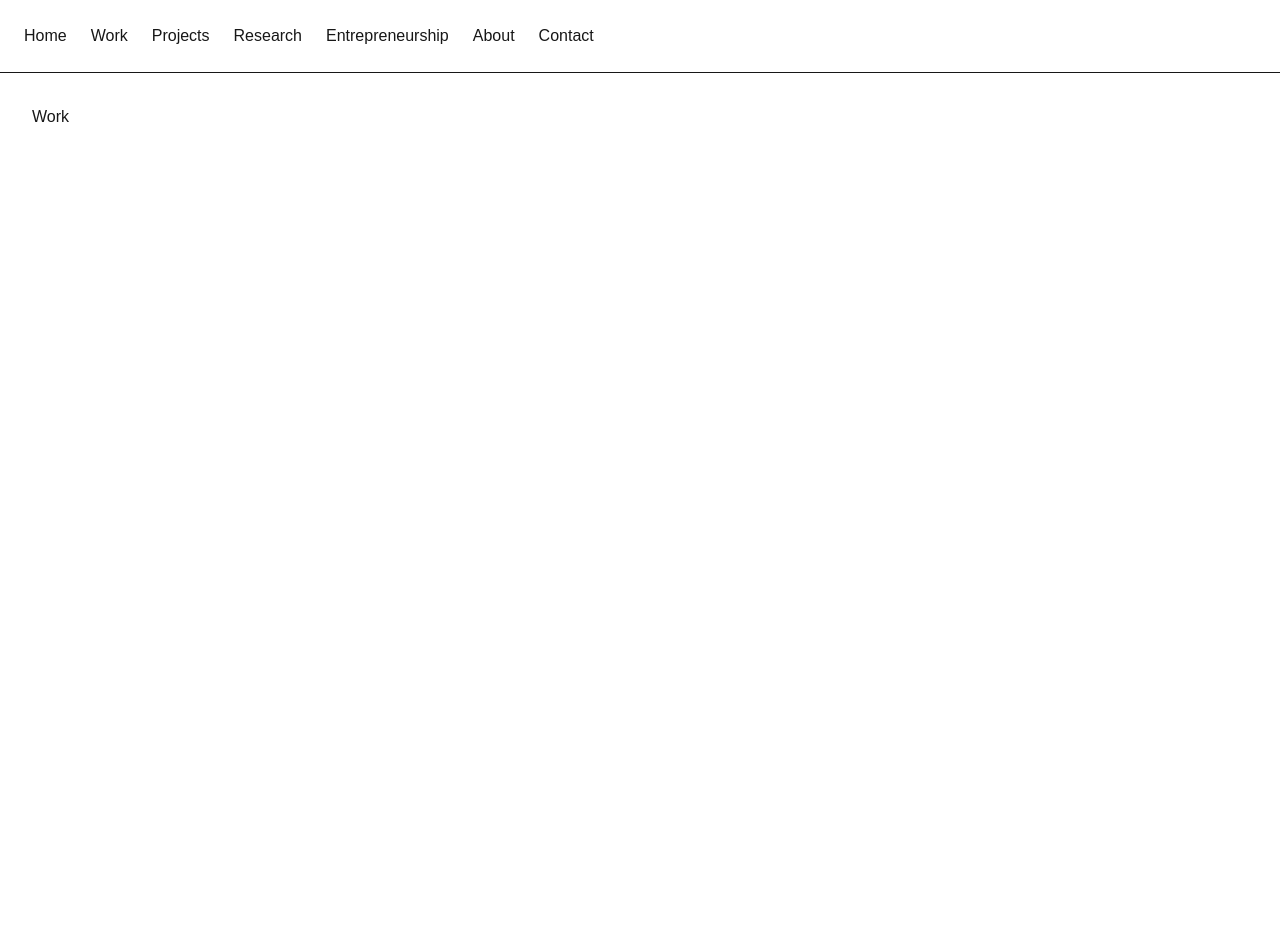
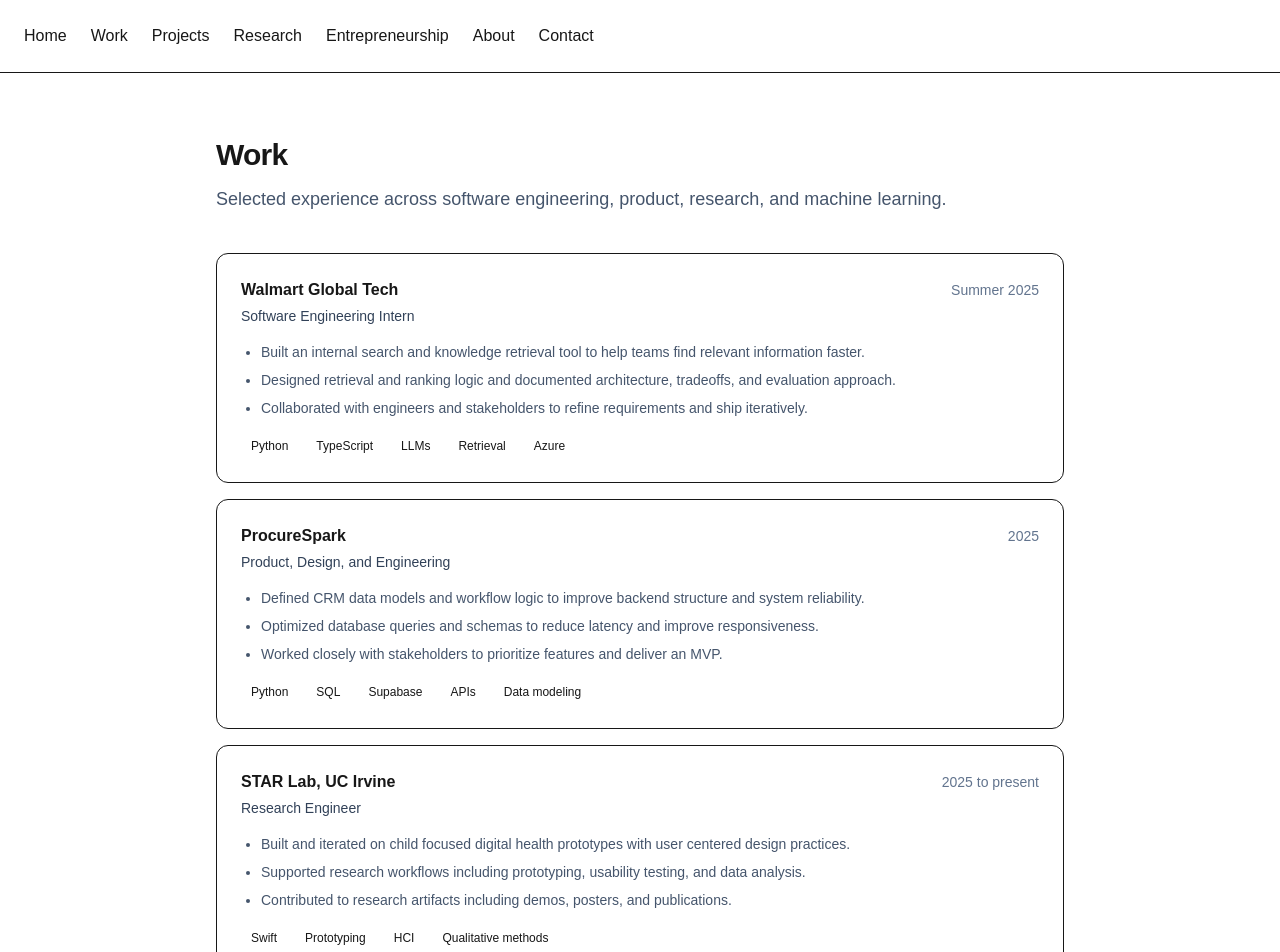
Before and after one commit to ariyagowda/ariya-portfolio, a Next.js app: page /work in a window 1280 px wide. Shown: the top 952 px of the page. Before the commit the page ends 800 px from the top, so only its background shows below. Built offline with nearby package versions, Linux system fonts and the light colour scheme.

Commit message:
Add styled work experience page

```diff
--- a/app/work/page.tsx
+++ b/app/work/page.tsx
@@ -1,3 +1,97 @@
 export default function WorkPage() {
-    return <main className="p-8">Work</main>;
+    const roles = [
+      {
+        company: "Walmart Global Tech",
+        title: "Software Engineering Intern",
+        timeframe: "Summer 2025",
+        bullets: [
+          "Built an internal search and knowledge retrieval tool to help teams find relevant information faster.",
+          "Designed retrieval and ranking logic and documented architecture, tradeoffs, and evaluation approach.",
+          "Collaborated with engineers and stakeholders to refine requirements and ship iteratively.",
+        ],
+        tech: ["Python", "TypeScript", "LLMs", "Retrieval", "Azure"],
+      },
+      {
+        company: "ProcureSpark",
+        title: "Product, Design, and Engineering",
+        timeframe: "2025",
+        bullets: [
+          "Defined CRM data models and workflow logic to improve backend structure and system reliability.",
+          "Optimized database queries and schemas to reduce latency and improve responsiveness.",
+          "Worked closely with stakeholders to prioritize features and deliver an MVP.",
+        ],
+        tech: ["Python", "SQL", "Supabase", "APIs", "Data modeling"],
+      },
+      {
+        company: "STAR Lab, UC Irvine",
+        title: "Research Engineer",
+        timeframe: "2025 to present",
+        bullets: [
+          "Built and iterated on child focused digital health prototypes with user centered design practices.",
+          "Supported research workflows including prototyping, usability testing, and data analysis.",
+          "Contributed to research artifacts including demos, posters, and publications.",
+        ],
+        tech: ["Swift", "Prototyping", "HCI", "Qualitative methods"],
+      },
+      {
+        company: "University of Wyoming",
+        title: "Machine Learning Engineer",
+        timeframe: "2024",
+        bullets: [
+          "Developed machine learning experiments and data pipelines to support research goals.",
+          "Improved model evaluation and reporting for clearer insights and iteration.",
+        ],
+        tech: ["Python", "ML", "Data analysis"],
+      },
+    ];
+
+    return (
+      <main className="mx-auto max-w-4xl px-6 py-16">
+        <header className="space-y-3">
+          <h1 className="text-3xl font-semibold tracking-tight text-foreground">
+            Work
+          </h1>
+          <p className="text-lg text-slate-600">
+            Selected experience across software engineering, product, research, and machine learning.
+          </p>
+        </header>
+
+        <section className="mt-10 grid gap-4">
+          {roles.map((r) => (
+            <div
+              key={`${r.company}-${r.title}`}
+              className="rounded-xl border border-border bg-white/70 p-6"
+            >
+              <div className="flex flex-wrap items-baseline justify-between gap-2">
+                <div className="text-base font-semibold text-foreground">
+                  {r.company}
+                </div>
+                <div className="text-sm text-slate-500">{r.timeframe}</div>
+              </div>
+
+              <div className="mt-1 text-sm font-medium text-slate-700">
+                {r.title}
+              </div>
+
+              <ul className="mt-4 list-disc space-y-2 pl-5 text-sm text-slate-600">
+                {r.bullets.map((b) => (
+                  <li key={b}>{b}</li>
+                ))}
+              </ul>
+
+              <div className="mt-4 flex flex-wrap gap-2">
+                {r.tech.map((t) => (
+                  <span
+                    key={t}
+                    className="rounded-full bg-primary-soft px-2.5 py-1 text-xs font-medium text-foreground"
+                  >
+                    {t}
+                  </span>
+                ))}
+              </div>
+            </div>
+          ))}
+        </section>
+      </main>
+    );
   }
```
